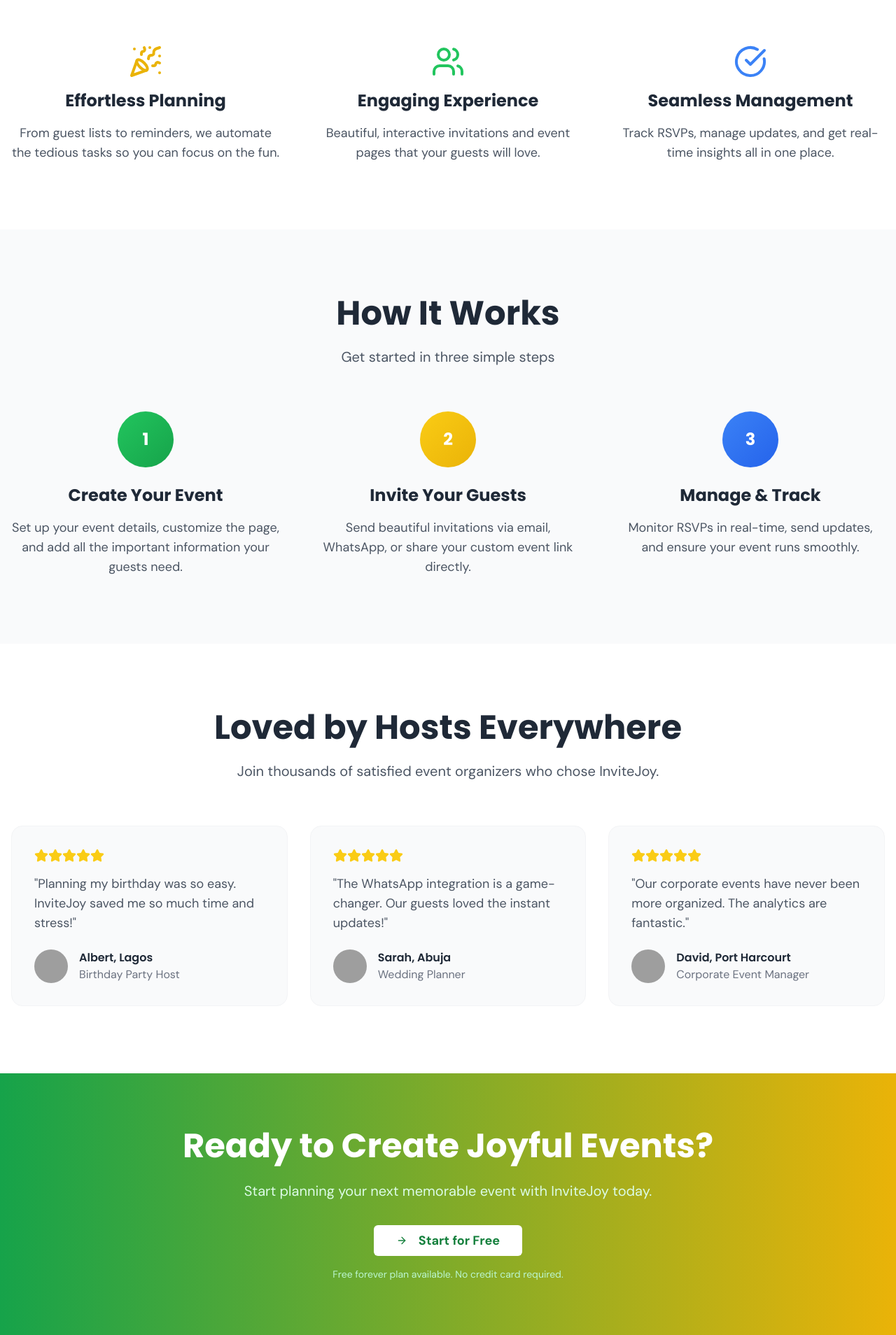
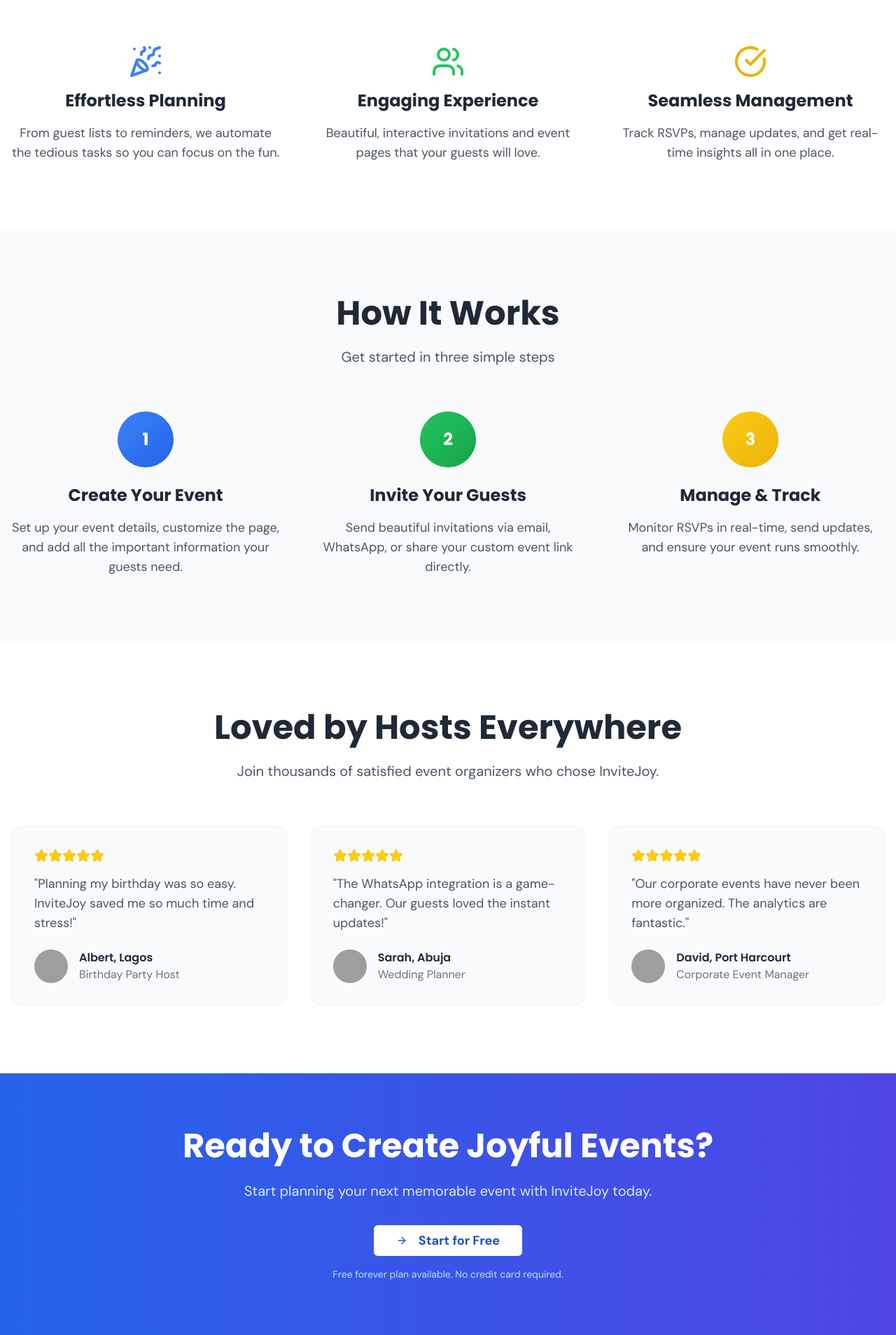
Before and after one commit to Adeykola/invite-joy-unleashed, a React (Vite) app: page / in a window 1280 px wide. Shown: the part 889-2797 px from the top of the page at 70% size. Built offline with nearby package versions, Linux system fonts and the light colour scheme; grey boxes are pictures that could not be loaded.

Commit message:
Updated Index.tsx

```diff
--- a/src/pages/Index.tsx
+++ b/src/pages/Index.tsx
@@ -39,14 +39,14 @@ const Index = () => {
             <div className="flex flex-col sm:flex-row justify-center gap-4 mb-4">
               {user ? (
                 <Link to={getDashboardLink()}>
-                  <Button size="lg" className="bg-yellow-400 text-green-900 hover:bg-yellow-300 text-lg px-8 py-4 font-semibold transform hover:scale-105 transition-transform">
+                  <Button size="lg" className="bg-blue-600 text-white hover:bg-blue-700 text-lg px-8 py-4 font-semibold transform hover:scale-105 transition-transform">
                     <Zap className="w-5 h-5 mr-2" />
                     Go to Dashboard
                   </Button>
                 </Link>
               ) : (
                 <Link to="/signup">
-                  <Button size="lg" className="bg-yellow-400 text-green-900 hover:bg-yellow-300 text-lg px-8 py-4 font-semibold transform hover:scale-105 transition-transform">
+                  <Button size="lg" className="bg-blue-600 text-white hover:bg-blue-700 text-lg px-8 py-4 font-semibold transform hover:scale-105 transition-transform">
                     <ArrowRight className="w-5 h-5 mr-2" />
                     Get Started Free
                   </Button>
@@ -72,7 +72,7 @@ const Index = () => {
             </div>
             <div className="grid md:grid-cols-3 gap-12 text-center">
               <div>
-                <PartyPopper className="h-12 w-12 mx-auto mb-4 text-yellow-500" />
+                <PartyPopper className="h-12 w-12 mx-auto mb-4 text-blue-500" />
                 <h3 className="text-2xl font-poppins font-bold text-gray-800 mb-4">Effortless Planning</h3>
                 <p className="text-gray-600 text-lg font-sans">From guest lists to reminders, we automate the tedious tasks so you can focus on the fun.</p>
               </div>
@@ -82,7 +82,7 @@ const Index = () => {
                 <p className="text-gray-600 text-lg font-sans">Beautiful, interactive invitations and event pages that your guests will love.</p>
               </div>
               <div>
-                <CheckCircle className="h-12 w-12 mx-auto mb-4 text-blue-500" />
+                <CheckCircle className="h-12 w-12 mx-auto mb-4 text-yellow-500" />
                 <h3 className="text-2xl font-poppins font-bold text-gray-800 mb-4">Seamless Management</h3>
                 <p className="text-gray-600 text-lg font-sans">Track RSVPs, manage updates, and get real-time insights all in one place.</p>
               </div>
@@ -104,7 +104,7 @@ const Index = () => {
 
             <div className="grid md:grid-cols-3 gap-12">
               <div className="text-center">
-                <div className="w-20 h-20 bg-gradient-to-br from-green-500 to-green-600 rounded-full flex items-center justify-center mx-auto mb-6 transform hover:scale-110 transition-transform">
+                <div className="w-20 h-20 bg-gradient-to-br from-blue-500 to-blue-600 rounded-full flex items-center justify-center mx-auto mb-6 transform hover:scale-110 transition-transform">
                   <span className="text-2xl font-poppins font-bold text-white">1</span>
                 </div>
                 <h3 className="text-2xl font-poppins font-bold text-gray-800 mb-4">Create Your Event</h3>
@@ -112,7 +112,7 @@ const Index = () => {
               </div>
 
               <div className="text-center">
-                <div className="w-20 h-20 bg-gradient-to-br from-yellow-400 to-yellow-500 rounded-full flex items-center justify-center mx-auto mb-6 transform hover:scale-110 transition-transform">
+                <div className="w-20 h-20 bg-gradient-to-br from-green-500 to-green-600 rounded-full flex items-center justify-center mx-auto mb-6 transform hover:scale-110 transition-transform">
                   <span className="text-2xl font-poppins font-bold text-white">2</span>
                 </div>
                 <h3 className="text-2xl font-poppins font-bold text-gray-800 mb-4">Invite Your Guests</h3>
@@ -120,7 +120,7 @@ const Index = () => {
               </div>
 
               <div className="text-center">
-                <div className="w-20 h-20 bg-gradient-to-br from-blue-500 to-blue-600 rounded-full flex items-center justify-center mx-auto mb-6 transform hover:scale-110 transition-transform">
+                <div className="w-20 h-20 bg-gradient-to-br from-yellow-400 to-yellow-500 rounded-full flex items-center justify-center mx-auto mb-6 transform hover:scale-110 transition-transform">
                   <span className="text-2xl font-poppins font-bold text-white">3</span>
                 </div>
                 <h3 className="text-2xl font-poppins font-bold text-gray-800 mb-4">Manage & Track</h3>
@@ -193,22 +193,22 @@ const Index = () => {
 
 
         {/* CTA Section */}
-        <section className="bg-gradient-to-r from-green-600 to-yellow-500 py-20 text-white">
+        <section className="bg-gradient-to-r from-blue-600 to-indigo-600 py-20 text-white">
           <div className="container mx-auto px-4 text-center">
             <div className="max-w-4xl mx-auto">
               <h2 className="text-4xl md:text-5xl font-poppins font-bold mb-6">Ready to Create Joyful Events?</h2>
-              <p className="text-xl mb-8 text-green-100 max-w-2xl mx-auto leading-relaxed font-sans">
+              <p className="text-xl mb-8 text-blue-100 max-w-2xl mx-auto leading-relaxed font-sans">
                 Start planning your next memorable event with InviteJoy today.
               </p>
               <div className="flex flex-col sm:flex-row justify-center gap-4 mb-4">
                 <Link to="/signup">
-                  <Button size="lg" className="bg-white text-green-700 hover:bg-gray-100 text-lg px-8 py-4 font-semibold transform hover:scale-105 transition-transform">
+                  <Button size="lg" className="bg-white text-blue-700 hover:bg-gray-100 text-lg px-8 py-4 font-semibold transform hover:scale-105 transition-transform">
                     <ArrowRight className="w-5 h-5 mr-2" />
                     Start for Free
                   </Button>
                 </Link>
               </div>
-               <p className="text-sm text-green-200">Free forever plan available. No credit card required.</p>
+               <p className="text-sm text-blue-200">Free forever plan available. No credit card required.</p>
             </div>
           </div>
         </section>
```
